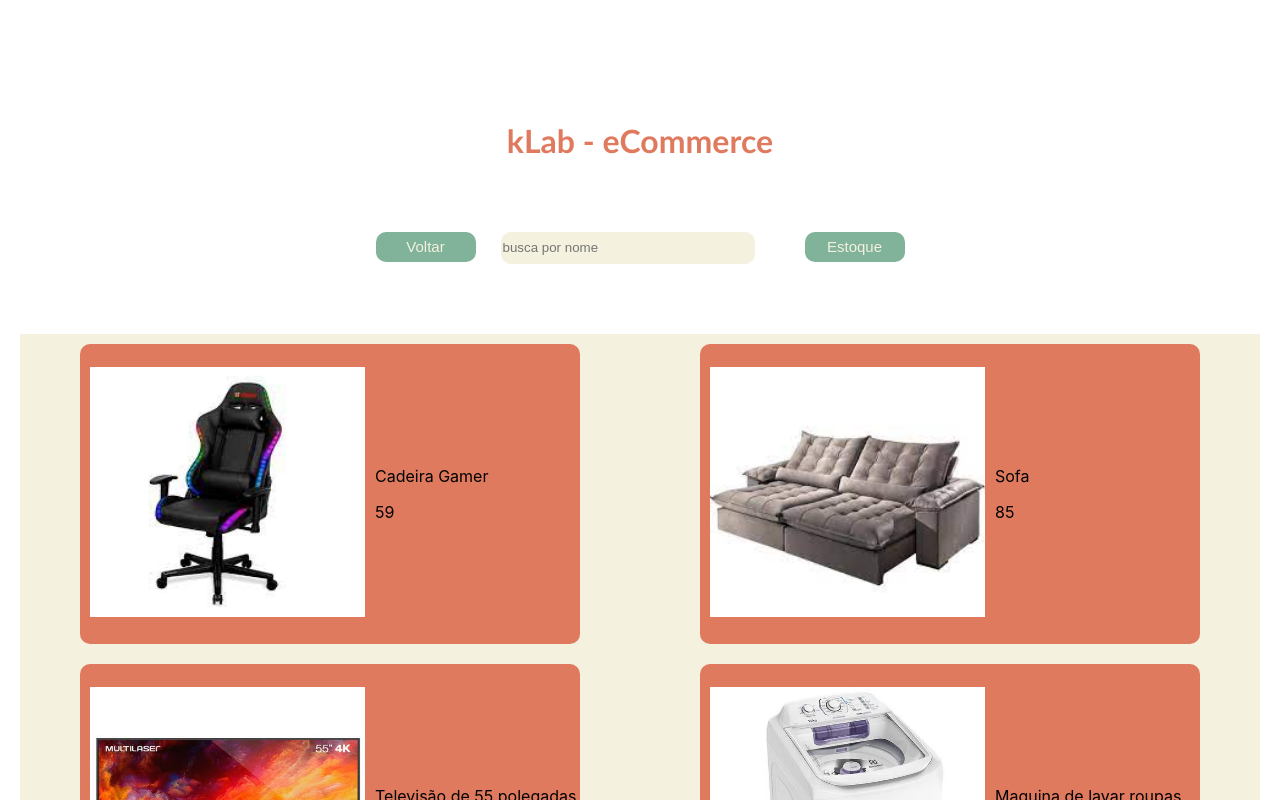
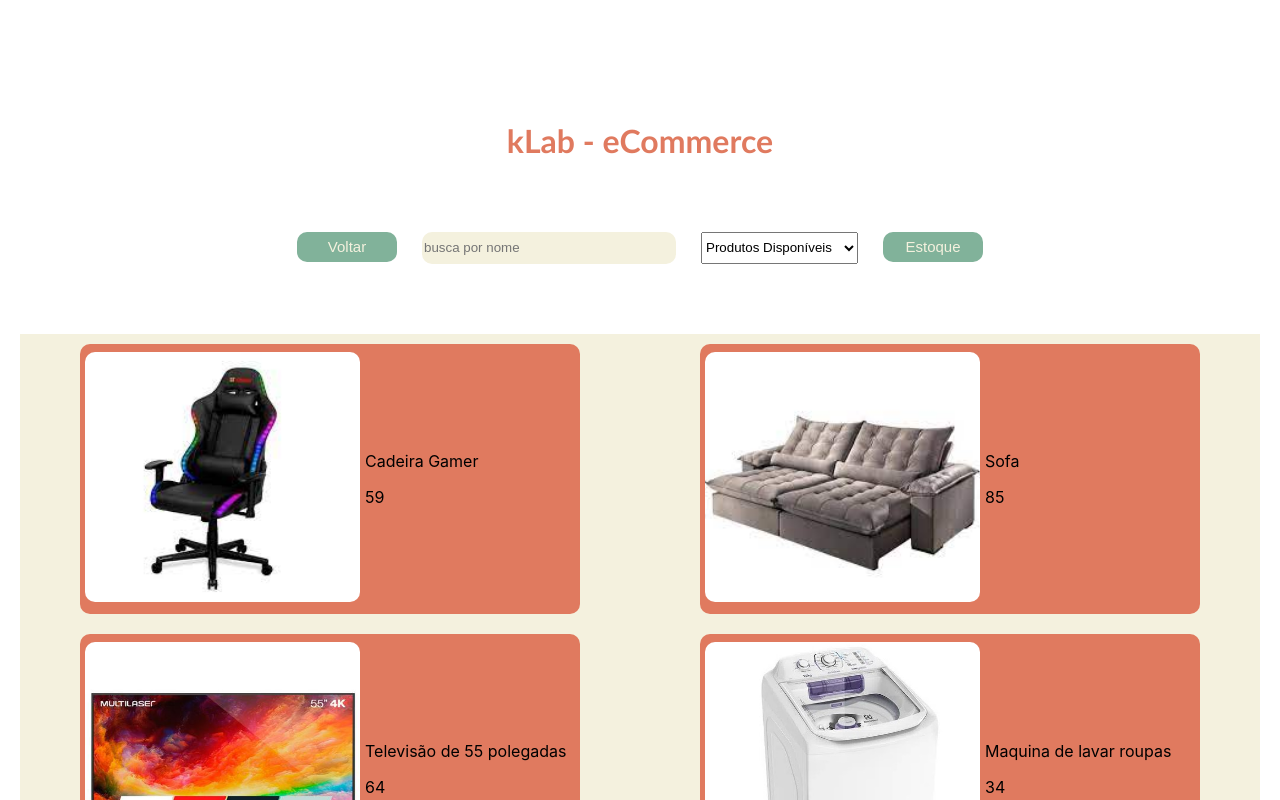
Before and after one commit to aonosorah/klab, a React (Create React App) app in the folder klab/: page /home in a window 1280 px wide. Shown: the top 800 px of the page. Built offline with nearby package versions, Linux system fonts and the light colour scheme.

Commit message:
Atividade 004 - busca de itens por nome, função select para vizualizar os produtos que tem defeito ou não

```diff
--- a/klab/src/paths/home.js
+++ b/klab/src/paths/home.js
@@ -1,5 +1,5 @@
 import React from 'react'
-import { Header } from '../sections/header'
+import { Header } from '../sections/homeHeader'
 
 export default function Home() {
 
--- a/klab/src/paths/inventory.js
+++ b/klab/src/paths/inventory.js
@@ -1,5 +1,5 @@
 import React, { useContext } from 'react'
-import { HeaderInventory } from '../sections/header'
+import { HeaderInventory } from '../sections/inventoryHeader'
 import { Table, Box, P, PP, MainBox } from '../styled/invStyled'
 import { GlobalContext } from '../global/globalContext'
 
--- a/klab/src/paths/product.js
+++ b/klab/src/paths/product.js
@@ -1,15 +1,33 @@
-import React, { useContext } from 'react'
-import { HeaderHome } from '../sections/header'
+import React, { useContext, useEffect, useState } from 'react'
+import { HeaderHome } from '../sections/productHeader'
 import { GlobalContext } from '../global/globalContext'
 import { CardBox } from '../styled/prodStyled'
 import { images } from '../constants/images'
 import { Img, MainBox } from '../styled/prodStyled'
+import product from '../products/repositorio.json'
 
 export default function Product() {
 
-  const { list } = useContext(GlobalContext)
+  const [ list, setList ] = useState([])
+  const [ selects, setSelects ] = useState(0)
 
-  const product = list.map((item, index) => {
+  useEffect(() => {
+    const newList = product.filter((item) => {
+      if (selects == 1 && item.defeito > 0) {
+          return item
+      }
+      if (selects == 2 && item.defeito === 0) {
+          return item
+      }
+      if (selects == 0) {
+          return item
+      }
+  })
+  setList(newList)
+  }, [selects])
+
+
+  const productList = list.map((item, index) => {
       const pImage = item.imagem.split(".")
       return <CardBox key={index}>
       <div><Img src={images[pImage[0]]} alt="imagem produto"/></div>
@@ -22,9 +40,9 @@ export default function Product() {
 
   return (
     <div>
-        <HeaderHome/>
+        <HeaderHome selects={selects} setSelects={setSelects}/>
         <MainBox>
-          {product}
+          {productList}
         </MainBox>
     </div>
   )
--- /dev/null
+++ b/klab/src/sections/homeHeader.js
@@ -0,0 +1,18 @@
+import { useNavigate } from 'react-router-dom';
+import { goHome, goInventory } from '../routes/coordinator'
+import { Title, TitleBox, ButtonBox, Button } from '../styled/homeStyled'
+
+
+export function Header() {
+    const navigate = useNavigate()
+
+    return (
+        <div>
+            <TitleBox><Title>kLab - eCommerce</Title> </TitleBox>
+            <ButtonBox>
+                <Button onClick={() => goHome(navigate)}>Produtos</Button>
+                <Button onClick={() => goInventory(navigate)}>Estoque</Button>
+            </ButtonBox>
+        </div>
+    )
+}
--- a/klab/src/sections/header.js
+++ b/klab/src/sections/inventoryHeader.js
@@ -1,29 +1,12 @@
 import { useContext, useState } from 'react';
 import { useNavigate } from 'react-router-dom';
 import { GlobalContext } from '../global/globalContext';
-import { goHome, goInventory, goBack } from '../routes/coordinator'
-import { Title, TitleBox, ButtonBox, Button } from '../styled/homeStyled'
+import { goHome, goBack } from '../routes/coordinator'
+import { TitleBox, ButtonBox} from '../styled/homeStyled'
 import { TitleIn, ButtonIn, InputIn } from '../styled/invStyled'
-import { ButtonProd } from '../styled/prodStyled'
 
 
-export function HeaderHome() {
-    const navigate = useNavigate()
-     const [search, setSearch ] = useState("");
 
-    const onChangeInput = (e) => { setSearch(e.target.value) }
-
-    return (
-        <div>
-            <TitleBox><TitleIn>kLab - eCommerce</TitleIn></TitleBox>
-            <ButtonBox>
-                <ButtonProd onClick={() => goBack(navigate)}>Voltar</ButtonProd>
-                <InputIn placeholder='busca por nome' value={search} onChange={onChangeInput} />
-                <ButtonProd onClick={() => goInventory(navigate)}>Estoque</ButtonProd>
-            </ButtonBox>
-        </div>
-    )
-};
 export function HeaderInventory() {
     const navigate = useNavigate()
     const [ values, setValues ] = useState("")
@@ -47,16 +30,3 @@ export function HeaderInventory() {
         </div>
     )
 }
-export function Header() {
-    const navigate = useNavigate()
-
-    return (
-        <div>
-            <TitleBox><Title>kLab - eCommerce</Title> </TitleBox>
-            <ButtonBox>
-                <Button onClick={() => goHome(navigate)}>Produtos</Button>
-                <Button onClick={() => goInventory(navigate)}>Estoque</Button>
-            </ButtonBox>
-        </div>
-    )
-}
--- /dev/null
+++ b/klab/src/sections/productHeader.js
@@ -0,0 +1,33 @@
+import { useContext, useEffect, useState } from 'react';
+import { useNavigate } from 'react-router-dom';
+import { GlobalContext } from '../global/globalContext';
+import { goInventory, goBack } from '../routes/coordinator'
+import { TitleBox, ButtonBox } from '../styled/homeStyled'
+import { TitleIn, InputIn } from '../styled/invStyled'
+import { ButtonProd } from '../styled/prodStyled'
+
+
+
+export function HeaderHome({selects, setSelects}) {
+    const navigate = useNavigate()
+    const { search, setSearch} = useContext(GlobalContext)
+
+
+    const onChangeInput = (e) => { setSearch(e.target.value) }
+    const onChangeSelect = (e) => { setSelects(e.target.value)}
+    return (
+        <div>
+            <TitleBox><TitleIn>kLab - eCommerce</TitleIn></TitleBox>
+            <ButtonBox>
+                <ButtonProd onClick={() => goBack(navigate)}>Voltar</ButtonProd>
+                <InputIn placeholder='busca por nome' value={search} onChange={onChangeInput} />
+                <select value={selects} onChange={onChangeSelect}>
+                    <option value={0}>Produtos Disponíveis</option>
+                    <option value={1}>Produtos COM Defeito</option>
+                    <option value={2}>Produtos SEM Defeito</option>
+                </select>
+                <ButtonProd onClick={() => goInventory(navigate)}>Estoque</ButtonProd>
+            </ButtonBox>
+        </div>
+    )
+};
--- a/klab/src/styled/prodStyled.js
+++ b/klab/src/styled/prodStyled.js
@@ -20,7 +20,7 @@ background-color: #F4F1DE;
 `
 export const CardBox = styled.div`
 width: 500px;
-height: 300px;
+height: 270px;
 display: flex;
 align-items: center;
 justify-content: flex-start;
@@ -32,5 +32,6 @@ border-radius: 10px;
 export const Img = styled.img `
 width: 275px ;
 height: 250px;
-margin: 10px;
+margin: 5px;
+border-radius: 10px;
 `
```
Also changed, not shown: klab/src/sections/prodList.js (deleted).
